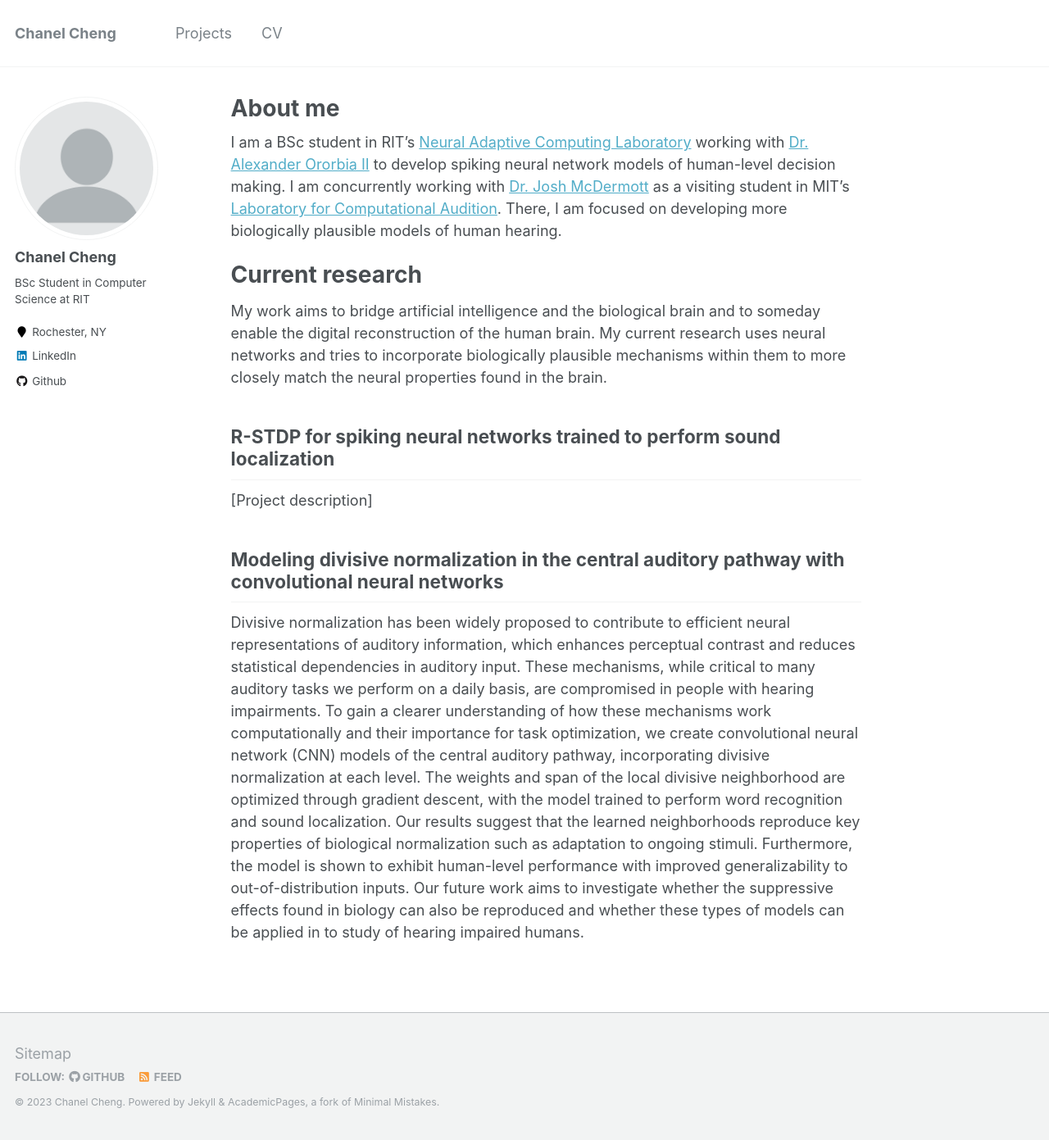
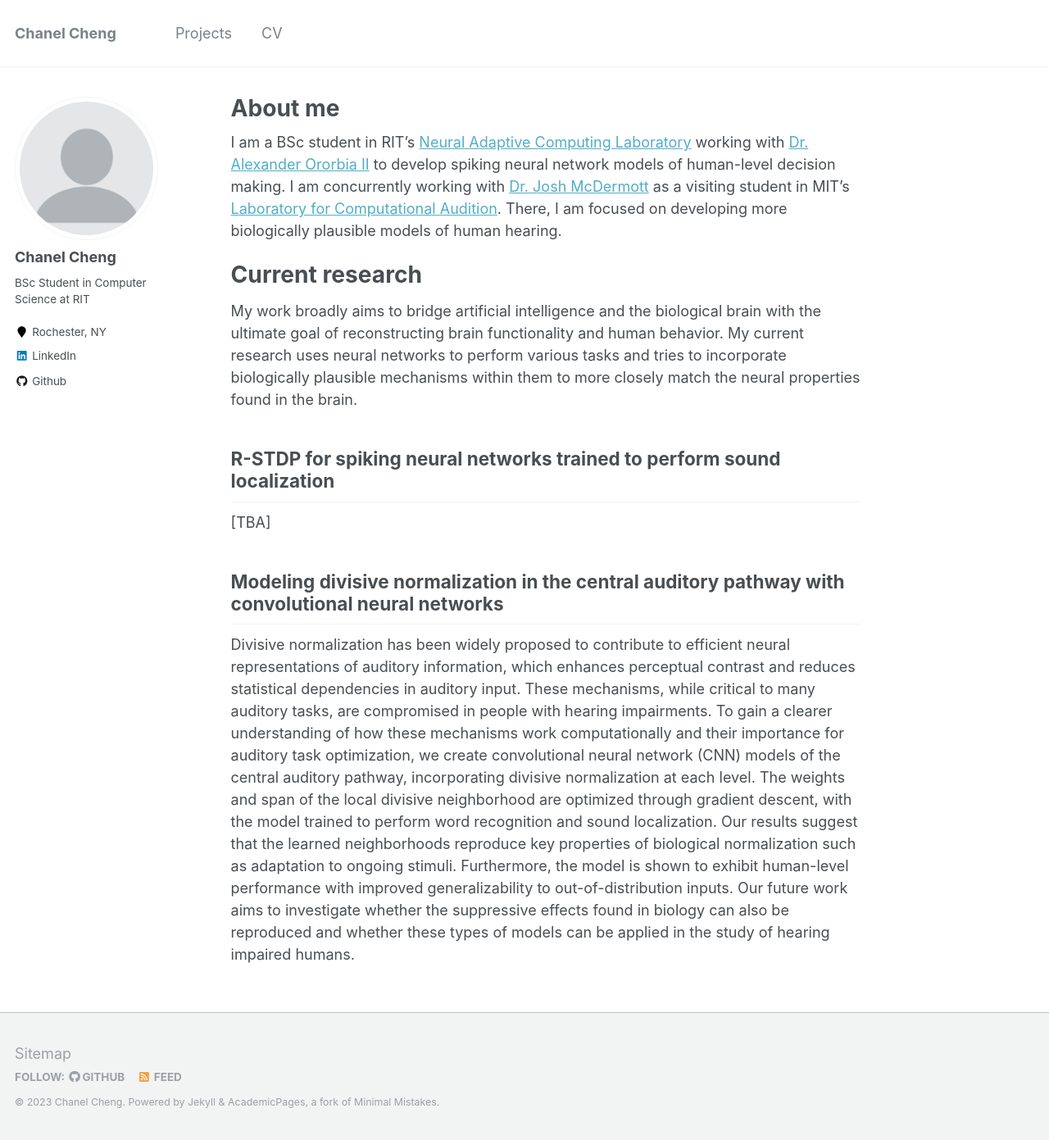
Before and after one commit to chanelfcheng/chanelfcheng.github.io, a Jekyll site: the page built from _pages/about.md, in a window 1280 px wide and 1391 px high. Shown: the whole window at 82% size. Built offline with Jekyll 4.4.1, drawn with Linux system fonts in a browser that asks for light colours.

Commit message:
Updated about me section II

```diff
--- a/_pages/about.md
+++ b/_pages/about.md
@@ -12,12 +12,12 @@ I am a BSc student in RIT's [Neural Adaptive Computing Laboratory](https://www.c
 
 Current research
 ======
-My work aims to bridge artificial intelligence and the biological brain and to someday enable the digital reconstruction of the human brain. My current research uses neural networks and tries to incorporate biologically plausible mechanisms within them to more closely match the neural properties found in the brain.
+My work broadly aims to bridge artificial intelligence and the biological brain with the ultimate goal of reconstructing brain functionality and human behavior. My current research uses neural networks to perform various tasks and tries to incorporate biologically plausible mechanisms within them to more closely match the neural properties found in the brain.
 
 R-STDP for spiking neural networks trained to perform sound localization
 ------
-[Project description]
+[TBA]
 
 Modeling divisive normalization in the central auditory pathway with convolutional neural networks
 ------
-Divisive normalization has been widely proposed to contribute to efficient neural representations of auditory information, which enhances perceptual contrast and reduces statistical dependencies in auditory input. These mechanisms, while critical to many auditory tasks we perform on a daily basis, are compromised in people with hearing impairments. To gain a clearer understanding of how these mechanisms work computationally and their importance for task optimization, we create convolutional neural network (CNN) models of the central auditory pathway, incorporating divisive normalization at each level. The weights and span of the local divisive neighborhood are optimized through gradient descent, with the model trained to perform word recognition and sound localization. Our results suggest that the learned neighborhoods reproduce key properties of biological normalization such as adaptation to ongoing stimuli. Furthermore, the model is shown to exhibit human-level performance with improved generalizability to out-of-distribution inputs. Our future work aims to investigate whether the suppressive effects found in biology can also be reproduced and whether these types of models can be applied in to study of hearing impaired humans.
+Divisive normalization has been widely proposed to contribute to efficient neural representations of auditory information, which enhances perceptual contrast and reduces statistical dependencies in auditory input. These mechanisms, while critical to many auditory tasks, are compromised in people with hearing impairments. To gain a clearer understanding of how these mechanisms work computationally and their importance for auditory task optimization, we create convolutional neural network (CNN) models of the central auditory pathway, incorporating divisive normalization at each level. The weights and span of the local divisive neighborhood are optimized through gradient descent, with the model trained to perform word recognition and sound localization. Our results suggest that the learned neighborhoods reproduce key properties of biological normalization such as adaptation to ongoing stimuli. Furthermore, the model is shown to exhibit human-level performance with improved generalizability to out-of-distribution inputs. Our future work aims to investigate whether the suppressive effects found in biology can also be reproduced and whether these types of models can be applied in the study of hearing impaired humans.
```
